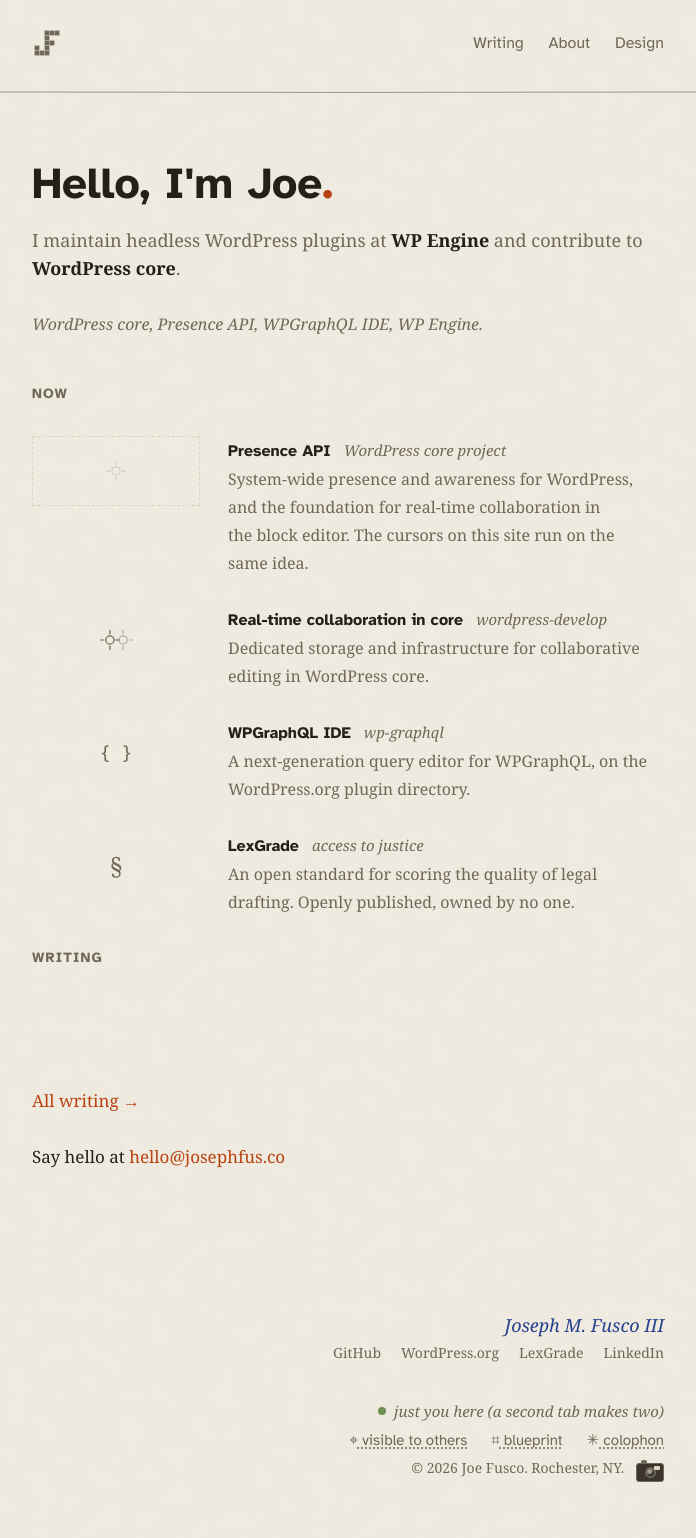
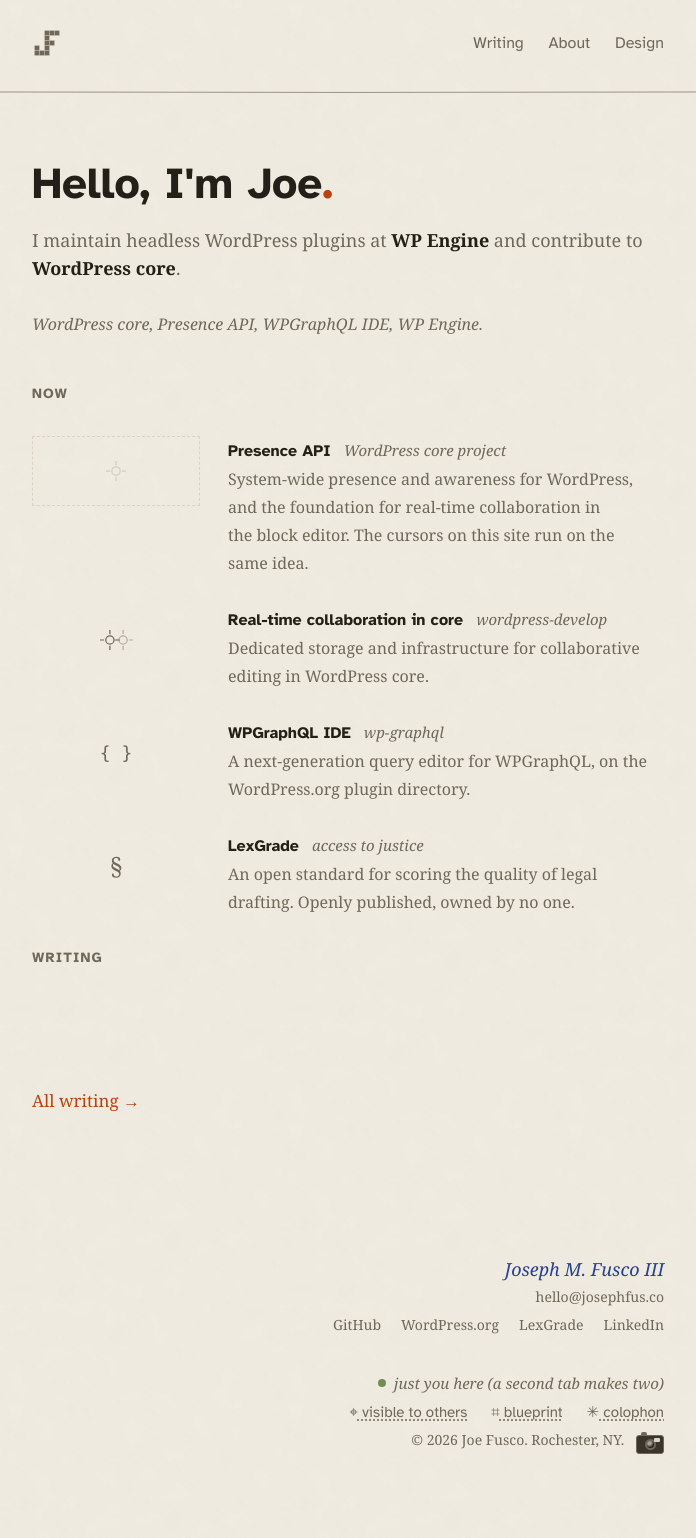
Before and after one commit to josephfusco/josephfusco.github.io, a Jekyll site: the page built from index.html, in a window 1280 px wide. Shown: the whole page, without its empty margins (292-988 px from the left). Built offline with Jekyll 4.4.1, drawn with Linux system fonts in a browser that asks for light colours; after the commit the page ends 1510 px from its top, so only the background shows below that.

Commit message:
The email joins the signature
hello@josephfus.co now sits directly under the name in the
footer, bare, no label; an address explains itself. The rich
mailto comes along. The homepage hello line leaves, since the
letter now closes with it on every page.

Co-Authored-By: Claude Fable 5 <noreply@anthropic.com>
Claude-Session: https://claude.ai/code/session_019vAcPMvpcgUVRcyZCqV9hM

```diff
--- a/_includes/footer.html
+++ b/_includes/footer.html
@@ -1,6 +1,7 @@
 <footer class="site-footer">
 	<div class="wrap">
 		<p class="signature">{{ site.nameplate | default: site.name }}</p>
+		<p class="signature-email"><a href="mailto:{{ site.email }}?subject=Hello%20Joe&body=Hi%20Joe%2C%0A%0A">{{ site.email }}</a></p>
 		<p class="signature-contacts">
 			{% for account in site.accounts %}<a href="{{ account.url }}">{{ account.name }}</a>{% endfor %}
 		</p>
--- a/assets/css/redesign.css
+++ b/assets/css/redesign.css
@@ -1055,8 +1055,10 @@ h1, h2, h3, h4,
 .site-footer .fineprint a { margin-right: 0; }
 
 /* Say hello */
-.hello-line {
-  margin: var(--lh) 0 0;
+.signature-email {
+  text-align: right;
+  margin: 0;
+  font-size: 0.875rem;
   line-height: var(--lh);
 }
 
--- a/index.html
+++ b/index.html
@@ -64,5 +64,4 @@ layout: default
 		<p><a href="{{ '/blog' | relative_url }}">All writing →</a></p>
 	</section>
 
-	<p class="hello-line">Say hello at <a href="mailto:{{ site.email }}?subject=Hello%20Joe&body=Hi%20Joe%2C%0A%0A">{{ site.email }}</a></p>
 </div>
```
